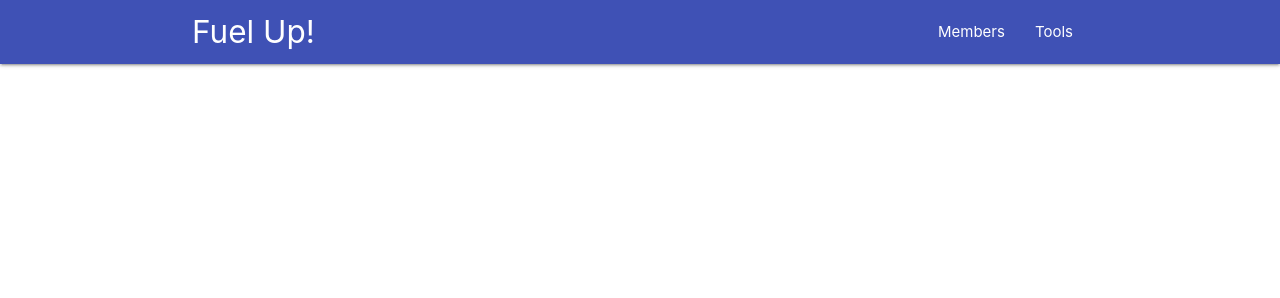
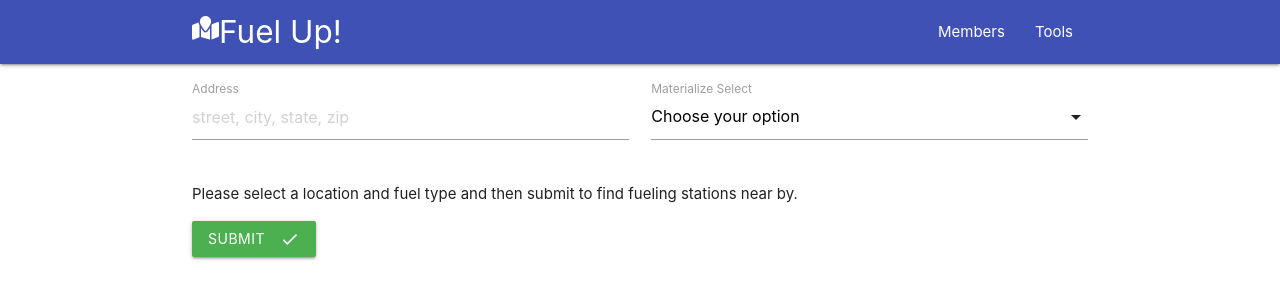
Before and after one commit to Team6DiamondPlatipi/TechnicallyAMammal, a plain HTML site: page index.html in a window 1280 px wide. Drawn offline with nearby package versions, Linux system fonts and the light colour scheme.

Commit message:
Added fields for address and fuel type as well as a submit button.

```diff
--- a/index.html
+++ b/index.html
@@ -5,17 +5,19 @@
     <meta name="viewport" content="width=device-width, initial-scale=1.0">
 <!--Import Google Icon Font-->
     <link href="https://fonts.googleapis.com/icon?family=Material+Icons" rel="stylesheet">
+<!-- font awesome icons -->
+    <script src="https://kit.fontawesome.com/127766fc06.js" crossorigin="anonymous"></script>
 <!-- Compiled and minified CSS -->
     <link rel="stylesheet" href="https://cdnjs.cloudflare.com/ajax/libs/materialize/1.0.0-beta/css/materialize.min.css">
     <title>Fuel Up</title>
 </head>
 <body>
 
-<!-- Nav Bar -->
+<!--------------- Nav Bar --------------->
     <div class="navbar-fixed">
         <nav class="nav-wrapper indigo">
             <div class="container">
-                <a href="#" class="brand-logo">Fuel Up!</a>
+                <i class="fas fa-map-marked"></i><a href="#" class="brand-logo">Fuel Up!</a>
                 <a href="#" class="sidenav-trigger" data-target="mobile-links">
                     <i class="material-icons">menu</i>
                 </a>
@@ -26,15 +28,42 @@
             </div>
         </nav>
     </div>
-<!-- sidenav -->
+
+    <!-- sidenav -->
     <ul class="sidenav" id="mobile-links">
         <li><a class="modal-trigger" href="#members">Members</a></li>
         <li><a href="">Tools</a></li>
     </ul>
 
+<!--------------- inputs --------------->
+<section class="container section">
+    <form class="col s12">
+        <div class="row">
+            <div class="input-field col s6">
+                <input placeholder="street, city, state, zip" id="address" type="text" class="validate">
+                <label for="address">Address</label>
+            </div>
+            <div class="input-field col s6">
+                <select>
+                <option value="" disabled selected >Choose your option</option>
+                <option value="1">Gas</option>
+                <option value="2">Electric</option>
+                </select>
+                <label>Materialize Select</label>
+            </div>
+        </div>
+    </form>
+    <p>Please select a location and fuel type and then submit to find fueling stations near by.</p>
+    <a href="" class="btn green">
+        submit
+        <i class="material-icons white-text right">check</i>
+    </a>
+</section>
 
 
-<!-- Modals -->
+
+
+<!--------------- Modals --------------->
 <div id="members" class="modal">
     <div class="modal-content">
         <div class="container">
@@ -62,6 +91,7 @@
     $(document).ready(function(){
         $('.sidenav').sidenav();
         $('.modal').modal();
+        $('select').formSelect();
     });
     </script>
 </body>
```
